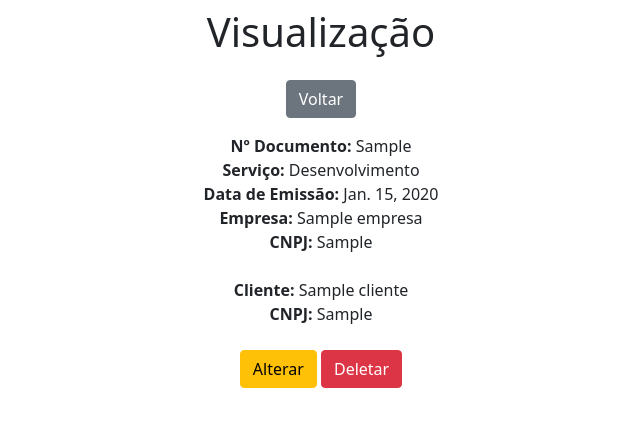
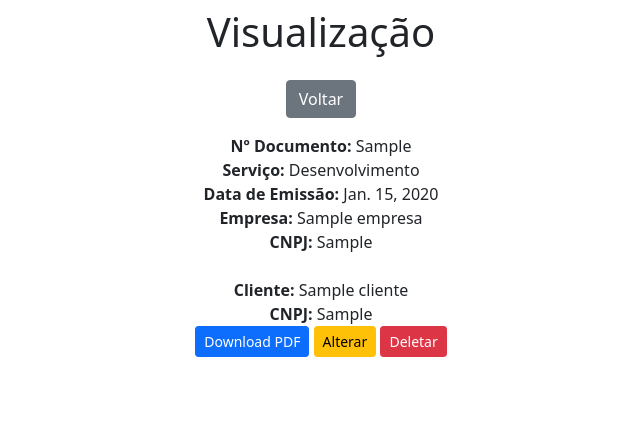
Before and after one commit to brunoleorosa/Atestado, a Django app: page /view/1/ in a window 1280 px wide. Shown: the top 427 px of the page, without its empty margins (319-959 px from the left). Run offline with Django 3.2, Linux system fonts and the light colour scheme; tables that the repository leaves empty hold one stand-in row (values such as "Sample post").

Commit message:
Inclusão da função 'Upload de Arquivos'

```diff
--- a/app/forms.py
+++ b/app/forms.py
@@ -5,4 +5,4 @@ from app.models import Empresa
 class AtestadosForm(ModelForm):
     class Meta:
         model = Atestados
-        fields = ['numero_documento', 'tipo_de_servico', 'data_emissao', 'empresa', 'cliente']
+        fields = ['numero_documento', 'tipo_de_servico', 'data_emissao', 'empresa', 'cliente', 'documento_pdf']
--- a/app/models.py
+++ b/app/models.py
@@ -25,6 +25,6 @@ class Atestados(models.Model):
 
     tipo_de_servico = models.CharField(max_length=30, choices=servico, blank=True)
     data_emissao = models.DateField(default=datetime.now)
-#    documento_pdf = models.FileField(upload_to='pdf')
     empresa = models.ForeignKey(Empresa, on_delete=models.RESTRICT, null=False, related_name='rel_empresa')
     cliente = models.ForeignKey(Cliente, on_delete=models.RESTRICT, null=False, related_name='rel_cliente')
+    documento_pdf = models.FileField(upload_to='atestados/PDFs/')
--- a/app/templates/atestado_form.html
+++ b/app/templates/atestado_form.html
@@ -19,7 +19,7 @@
     <!-- Formulário cadastro/atualização de atestados -->
     <div class="col-8 m-auto pt-2 pb-2 text-center">
         <div id="result"></div>
-        <form name="form" id="form" action="{% if db %}/update/{{db.id}}/{% else %}/create/{% endif %}" method="post">
+        <form name="form" id="form" action="{% if db %}/update/{{db.id}}/{% else %}/create/{% endif %}" method="post" enctype="multipart/form-data">
             {% csrf_token %}
             <div class="text">Nº Documento</div>
             <div class="form-group pb-3">{{form.numero_documento}}</div>
@@ -31,6 +31,7 @@
             <div class="form-group pb-3">{{form.empresa}}</div>
             <div class="text">Cliente</div>
             <div class="form-group pb-3">{{form.cliente}}</div>
+            {{form.documento_pdf}}<br><br>
             <input type="submit" class="btn btn-success">
         </form>
     </div>
--- a/app/templates/view.html
+++ b/app/templates/view.html
@@ -23,9 +23,10 @@
         <strong>Empresa: </strong>{{db.empresa.nome}}<br>
         <strong>CNPJ: </strong>{{db.empresa.cnpj}}<br><br>
         <strong>Cliente: </strong>{{db.cliente.nome}}<br>
-        <strong>CNPJ: </strong>{{db.cliente.cnpj}}<br><br>
-        <td> <a href="/edit/{{db.id}}/" class="btn btn-warning">Alterar</a> </td>
-        <td> <a href="/delete/{{db.id}}/" class="btn btn-danger btnDel">Deletar</a> </td>
+        <strong>CNPJ: </strong>{{db.cliente.cnpj}}<br>
+        <a href="{{db.documento_pdf.url}}" class="btn btn-primary btn-sm" target="_blank">Download PDF</a>
+        <td> <a href="/edit/{{db.id}}/" class="btn btn-warning btn-sm">Alterar</a> </td>
+        <td> <a href="/delete/{{db.id}}/" class="btn btn-danger btn-sm btnDel">Deletar</a> </td>
     </div>
     {% load static %}
     <script src="{% static 'javascript.js' %}"></script>
--- a/app/views.py
+++ b/app/views.py
@@ -1,6 +1,7 @@
 from django.shortcuts import render, redirect
 from app.forms import AtestadosForm
 from app.models import Atestados
+from django.core.files.storage import FileSystemStorage
 
 # Create your views here.
 def home(request):
@@ -15,7 +16,7 @@ def form(request):
 
 # Função para cadastrar atestados
 def create(request):
-    form = AtestadosForm(request.POST or None)
+    form = AtestadosForm(request.POST, request.FILES or None)
     if form.is_valid():
         form.save()
         return redirect('home')
--- a/atestado/settings.py
+++ b/atestado/settings.py
@@ -108,7 +108,7 @@ AUTH_PASSWORD_VALIDATORS = [
 # Internationalization
 # https://docs.djangoproject.com/en/3.2/topics/i18n/
 
-LANGUAGE_CODE = 'en-us'
+LANGUAGE_CODE = 'pt-br'
 
 TIME_ZONE = 'UTC'
 
@@ -125,6 +125,9 @@ USE_TZ = True
 STATIC_URL = '/static/'
 STATIC_ROOT = os.path.join(BASE_DIR, 'static')
 
+MEDIA_URL = '/media/'
+MEDIA_ROOT = os.path.join(BASE_DIR, 'media')
+
 # Default primary key field type
 # https://docs.djangoproject.com/en/3.2/ref/settings/#default-auto-field
 
--- a/atestado/urls.py
+++ b/atestado/urls.py
@@ -13,8 +13,11 @@ Including another URLconf
     1. Import the include() function: from django.urls import include, path
     2. Add a URL to urlpatterns:  path('blog/', include('blog.urls'))
 """
+from django.conf.urls.static import static
 from django.contrib import admin
 from django.urls import path
+
+from atestado import settings
 from app.views import home, form, create, view, edit, update, delete
 
 urlpatterns = [
@@ -27,3 +30,6 @@ urlpatterns = [
     path('update/<int:pk>/', update, name='update'),
     path('delete/<int:pk>/', delete, name='delete'),
 ]
+
+if settings.DEBUG:
+    urlpatterns += static(settings.MEDIA_URL, document_root=settings.MEDIA_ROOT)
```
Also changed, not shown: app/migrations/0001_initial.py, 2 other files.
